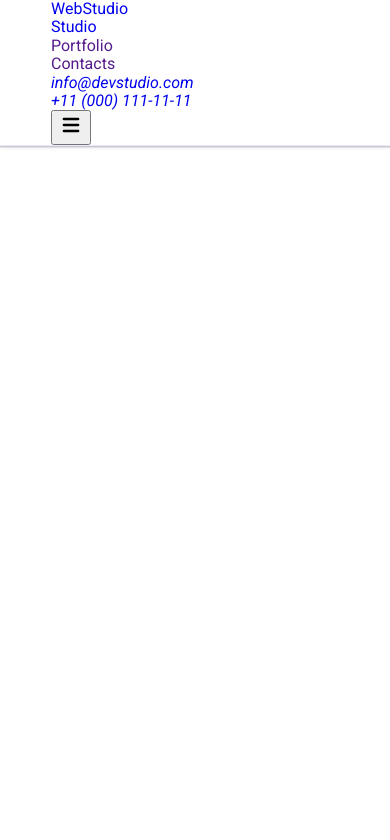
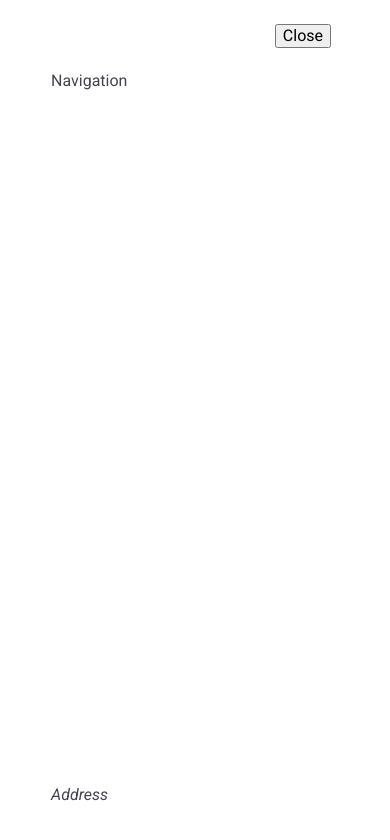
Before and after one commit to Marina4224/goit-markup-hw-06, a plain HTML site: page index.html in a window 390 px wide. Drawn offline with nearby package versions, Linux system fonts and the light colour scheme.

Commit message:
add commit1

```diff
--- a/css/styles-old.css
+++ b/css/styles-old.css
@@ -1,102 +1,8 @@
-.container {
-  max-width: 1158px;
-  padding: 0 15px;
-  margin: 0 auto;
-}
 .footer {
   background-color: #2e2f42;
 }
 /* #region header */
 
-.header-container {
-  display: flex;
-  align-items: center;
-}
-
-.nav-header {
-  display: flex;
-  align-items: center;
-}
-
-.logo {
-  font-family: Raleway, sans-serif;
-  font-weight: 700;
-  font-size: 18px;
-  line-height: 1.17;
-  letter-spacing: 0.03em;
-  text-transform: uppercase;
-  color: #4d5ae5;
-}
-.header-logo {
-  padding: 24px 0;
-  margin-right: 76px;
-  color: #404bbf;
-}
-.logo-style {
-  color: #2e2f42;
-}
-
-.nav-header-list {
-  display: flex;
-  align-items: center;
-  gap: 40px;
-}
-
-.item-nav-link.current {
-  position: relative;
-  color: #404bbf;
-}
-.item-nav-link.current::after {
-  content: '';
-  position: absolute;
-  left: 0;
-  bottom: -1px;
-  width: 100%;
-  height: 4px;
-  border-radius: 2px;
-  background-color: #404bbf;
-}
-
-.item-nav-link {
-  display: block;
-  padding: 24px 0;
-  font-weight: 500;
-  font-size: 16px;
-  line-height: 1.5;
-  letter-spacing: 0.02em;
-  color: #2e2f42;
-  transition: color 250ms cubic-bezier(0.4, 0, 0.2, 1);
-}
-.item-nav-link:hover,
-.item-nav-link:focus,
-.logo-style.current {
-  color: #404bbf;
-}
-.address {
-  font-style: normal;
-  margin-left: auto;
-}
-
-.address-lists {
-  display: flex;
-  align-items: center;
-  gap: 40px;
-}
-
-.address-link {
-  display: block;
-  padding: 24px 0;
-  font-weight: 400;
-  font-size: 16px;
-  line-height: 1.5;
-  letter-spacing: 0.02em;
-  color: #434455;
-  transition: color 250ms cubic-bezier(0.4, 0, 0.2, 1);
-}
-.address-link:hover,
-.address-link:focus {
-  color: #404bbf;
-}
 /* #endregion header */
 
 .section {
--- a/css/styles.css
+++ b/css/styles.css
@@ -31,7 +31,6 @@ img {
 }
 button {
   cursor: pointer;
-  font-family: Roboto, sans-serif;
 }
 .visually-hidden {
   position: absolute;
@@ -68,3 +67,160 @@ button {
   box-shadow: 0 1px 6px 0 rgba(46, 47, 66, 0.08),
     0 1px 1px 0 rgba(46, 47, 66, 0.16), 0 2px 1px 0 rgba(46, 47, 66, 0.08);
 }
+.header-container {
+  display: flex;
+  align-items: center;
+  justify-content: space-between;
+}
+.nav-header-list,
+.address {
+  display: none;
+}
+.logo {
+  font-family: Raleway, sans-serif;
+  font-weight: 700;
+  font-size: 18px;
+  line-height: 1.17;
+  letter-spacing: 0.03em;
+  text-transform: uppercase;
+  color: #4d5ae5;
+}
+.header-logo {
+  padding: 16px 0;
+  display: block;
+}
+.logo-style {
+  color: #2e2f42;
+}
+.burger-btm {
+  padding: 0;
+  border: none;
+  background-color: transparent;
+}
+.burger-icon {
+  display: block;
+  fill: #2f2f37;
+}
+@media screen and (min-width: 768px) {
+  .burger-btm {
+    display: none;
+  }
+  .nav-header {
+    display: flex;
+    align-items: center;
+  }
+  .nav-header-list {
+    display: flex;
+    align-items: center;
+    gap: 40px;
+  }
+  .header-logo {
+    padding: 24px 0;
+    margin-right: 120px;
+  }
+  .item-nav-link.current {
+    position: relative;
+  }
+  .item-nav-link.current::after {
+    content: '';
+    position: absolute;
+    left: 0;
+    bottom: -1px;
+    width: 100%;
+    height: 4px;
+    border-radius: 2px;
+    background-color: #404bbf;
+  }
+
+  .item-nav-link {
+    display: block;
+    padding: 24px 0;
+    font-weight: 500;
+    font-size: 16px;
+    line-height: 1.5;
+    letter-spacing: 0.02em;
+    color: #2e2f42;
+    transition: color 250ms cubic-bezier(0.4, 0, 0.2, 1);
+  }
+  .address {
+    font-style: normal;
+    display: block;
+  }
+  .address-lists {
+    display: flex;
+    flex-direction: column;
+    gap: 12px;
+  }
+  .address-link {
+    display: block;
+    font-size: 16px;
+    line-height: 1.17;
+    letter-spacing: 0.04em;
+    color: #434455;
+    transition: color 250ms cubic-bezier(0.4, 0, 0.2, 1);
+  }
+  .item-nav-link:hover,
+  .item-nav-link:focus,
+  .logo-style.current,
+  .address-link:hover,
+  .address-link:focus {
+    color: #404bbf;
+  }
+}
+@media screen and (min-width: 1158px) {
+  .header-logo {
+    margin-right: 76px;
+  }
+  .address-lists {
+    flex-direction: row;
+    align-items: center;
+    gap: 40px;
+  }
+  .address-link {
+    padding: 24px 0;
+    font-size: 16px;
+    line-height: 1.5;
+    letter-spacing: 0.02em;
+  }
+}
+
+/*mobile-menu*/
+.mobile-menu {
+  position: fixed;
+  top: 0;
+  left: 0;
+  width: 100%;
+  height: 100%;
+  background-color: #fff;
+  opacity: 0;
+  visibility: hidden;
+  pointer-events: none;
+  transition: opacity 250ms cubic-bezier(0.4, 0, 0.2, 1),
+    visibility 250ms cubic-bezier(0.4, 0, 0.2, 1);
+}
+.mobile-menu.is-open {
+  opacity: 1;
+  visibility: visible;
+  pointer-events: auto;
+}
+.mobile-menu-container {
+  position: relative;
+  padding-top: 72px;
+  padding-bottom: 40px;
+  display: flex;
+  flex-direction: column;
+  height: 100%;
+}
+.mobile-menu-close {
+  position: absolute;
+  top: 24px;
+  right: 24px;
+}
+.mobile-menu-nav {
+  margin-bottom: auto;
+}
+@media screen and (min-width: 768px) {
+  .mobile-menu {
+    display: none;
+  }
+}
--- a/index.html
+++ b/index.html
@@ -59,6 +59,19 @@
             <use href="./images/icons.svg#icon-menu"></use>
           </svg>
         </button>
+      </div>
+      <div class="mobile-menu is-open">
+        <div class="container mobile-menu-container">
+          <button class="mobile-menu-close">Close</button>
+          <nav class="mobile-menu-nav">Navigation</nav>
+          <address>Address</address>
+          <ul>
+            <li></li>
+            <li></li>
+            <li></li>
+            <li></li>
+          </ul>
+        </div>
       </div>
     </header>
     <main>
```
